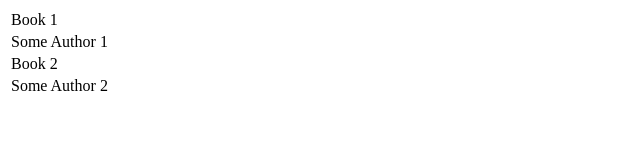
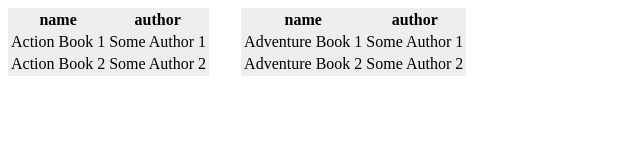
Before and after one commit to zabroseric/session-1, a plain HTML site: page index.html in a window 1280 px wide. Shown: the whole page, without its empty margins (0-640 px from the left). Drawn offline with Linux system fonts and the light colour scheme.

Commit message:
Second session

```diff
--- a/index.html
+++ b/index.html
@@ -3,6 +3,17 @@
 <head>
     <meta charset="UTF-8">
     <title>Title</title>
+    <style>
+        .d-inline {
+            display: inline-block;
+        }
+        .mr-2 {
+            margin-right: 2rem;
+        }
+        .table-book {
+            background-color: #eee;
+        }
+    </style>
 </head>
 <body>
     Hello World! 123
--- a/index.js
+++ b/index.js
@@ -1,21 +1,58 @@
-const books = [
+const booksAction = [
     {
-        name: 'Book 1',
+        name: 'Action Book 1',
         author: 'Some Author 1',
     },
     {
-        name: 'Book 2',
+        name: 'Action Book 2',
         author: 'Some Author 2',
     },
 ];
 
-let htmlBody = '';
-for ( let i = 0; i < books.length; i++ ) {
-    const book = books[i];
-    const bookArray = Object.values(book);
+const booksAdventure = [
+    {
+        name: 'Adventure Book 1',
+        author: 'Some Author 1',
+    },
+    {
+        name: 'Adventure  Book 2',
+        author: 'Some Author 2',
+    },
+];
 
-    for ( let j = 0; j < bookArray.length; j++ ) {
-        htmlBody += `<tr><td>${bookArray[j]}</td></tr>`;
+
+function renderTable(bookParam) {
+    if (bookParam.length === 0) {
+        console.error('Books has an unexpected size of 0');
+        return 'An error occurred, please contact support';
     }
+
+    // Render the html table body tag
+    let htmlBody = '';
+    for (let i = 0; i < bookParam.length; i++) {
+        const book = bookParam[i];
+        const bookArray = Object.values(book);
+
+        htmlBody += '<tr>';
+        for (let j = 0; j < bookArray.length; j++) {
+            htmlBody += `<td>${bookArray[j]}</td>`;
+        }
+        htmlBody += '</tr>';
+    }
+
+    // Render the html table head tag
+    let htmlThead = '';
+
+    const book = bookParam[0];
+    const bookArray = Object.keys(book);
+
+    htmlThead += '<tr>';
+    for (let j = 0; j < bookArray.length; j++) {
+        htmlThead += `<th>${bookArray[j]}</th>`;
+    }
+    htmlThead += '</tr>';
+
+    return `<table class="table-book"><thead>${htmlThead}</thead><tbody>${htmlBody}</tbody></table>`;
 }
-document.body.innerHTML = `<table>${htmlBody}</table>`;
+
+document.body.innerHTML = `<div class="d-inline mr-2">${renderTable(booksAction)}</div><div class="d-inline">${renderTable(booksAdventure)}</div>`;
```
